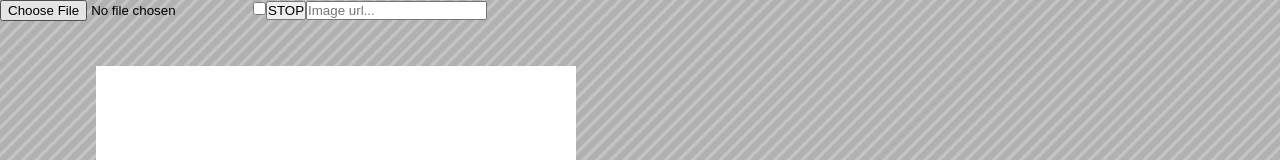
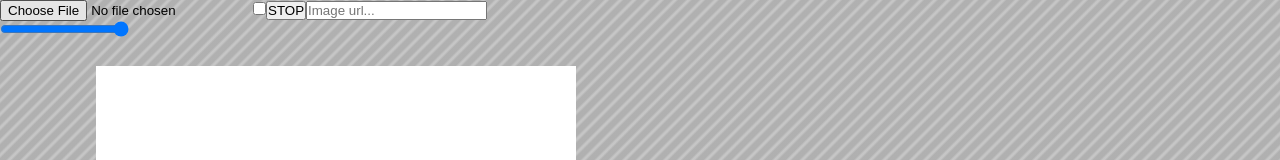
Before and after one commit to tf2mandeokyi/web-camellia-visualizer, a React (Create React App) app: page / in a window 1280 px wide. Shown: the top 160 px of the page. Built offline with nearby package versions, Linux system fonts and the light colour scheme.

Commit message:
Add volume slider

```diff
--- a/src/components/visualizer/index.tsx
+++ b/src/components/visualizer/index.tsx
@@ -59,6 +59,7 @@ const CamelliaVisualizer : React.FC<CamelliaVisualzerProps> = (props) => {
     const inputFileRef = useRef<HTMLInputElement>(null);
     const repeatCheckboxRef = useRef<HTMLInputElement>(null);
     const imageSrcInputRef = useRef<HTMLInputElement>(null);
+    const volumeSliderRef = useRef<HTMLInputElement>(null);
 
 
     const start = useCallback((options: { seconds?: number, forced?: boolean } = {}) => {
@@ -161,6 +162,14 @@ const CamelliaVisualizer : React.FC<CamelliaVisualzerProps> = (props) => {
     }
 
 
+    const onVolumeSliderChange : React.ChangeEventHandler<HTMLInputElement> = (event) => {
+        let { value } = event.target;
+
+        playerRef.current?.setVolume(parseFloat(value));
+        localStorage.setItem('volume', value);
+    }
+
+
     const onProgressBarUpdate : ProgressBarClickHandler = (value) => {
         if(playerRef.current?.isAudioInserted()) {
             playerRef.current.setTime(value, true);
@@ -211,6 +220,24 @@ const CamelliaVisualizer : React.FC<CamelliaVisualzerProps> = (props) => {
     }, [ props ]);
 
 
+    const getPreviousVolume = useCallback(() => {
+        if(volumeSliderRef.current) {
+            let prev = localStorage.getItem('volume');
+            if(prev) {
+                let value = parseFloat(prev);
+
+                if(isNaN(value)) value = 1;
+                if(value > 1) value = 1;
+                if(value < 0) value = 0;
+
+                prev = value + '';
+            }
+
+            volumeSliderRef.current.value = prev ?? '1';
+        }
+    }, []);
+
+
     useEffect(() => {
         window.addEventListener('resize', handleResize);
         window.addEventListener('keypress', handleKeyPress);
@@ -223,12 +250,13 @@ const CamelliaVisualizer : React.FC<CamelliaVisualzerProps> = (props) => {
             });
         }
         setupWorkerHandler();
+        getPreviousVolume();
 
         return () => {
             window.removeEventListener('resize', handleResize);
             window.removeEventListener('keypress', handleKeyPress);
         }
-    }, [ handleKeyPress, setupWorkerHandler, start, loop, handleResize ]);
+    }, [ handleKeyPress, setupWorkerHandler, start, loop, handleResize, getPreviousVolume ]);
 
 
     useEffect(() => {
@@ -304,7 +332,16 @@ const CamelliaVisualizer : React.FC<CamelliaVisualzerProps> = (props) => {
                 type="text"
                 onChange={ onUrlUpdate }
                 placeholder="Image url..."
-            /><br/>
+            />
+            <br/>
+            <input
+                type="range"
+                ref={ volumeSliderRef }
+                onChange={ onVolumeSliderChange }
+                min={ 0 }
+                max={ 1 }
+                step={ 0.001 }
+            />
         </div>
     </>);
 }
--- a/src/lib/audio/AudioPlayer.ts
+++ b/src/lib/audio/AudioPlayer.ts
@@ -1,12 +1,14 @@
 export class AudioPlayer {
 
     private context: AudioContext;
+    private gainNode: GainNode;
+
+    private buffer?: AudioBuffer;
+    private bufferSource?: AudioBufferSourceNode;
 
     albumCoverUri?: string;
     onDonePlaying?: () => void;
 
-    private buffer?: AudioBuffer;
-    private bufferSource?: AudioBufferSourceNode;
     private playing: boolean;
     /** In seconds. */
     private startTime: number;
@@ -19,6 +21,9 @@ export class AudioPlayer {
         this.playing = false;
         this.startTime = this.getNow();
         this.time = 0;
+
+        this.gainNode = this.context.createGain();
+        this.gainNode.connect(this.context.destination);
     }
 
 
@@ -69,7 +74,7 @@ export class AudioPlayer {
 
         const bufferSource = this.context.createBufferSource();
         bufferSource.buffer = this.buffer;
-        bufferSource.connect(this.context.destination);
+        bufferSource.connect(this.gainNode);
 
         let now = this.getNow();
         if(seconds) {
@@ -122,6 +127,14 @@ export class AudioPlayer {
     }
 
 
+    /**
+     * @param volume Ranges from 0 to 1
+     */
+    setVolume(volume: number) {
+        this.gainNode.gain.value = volume;
+    }
+
+
     /** In seconds. */
     private getNow() {
         return new Date().getTime() / 1000;
```
